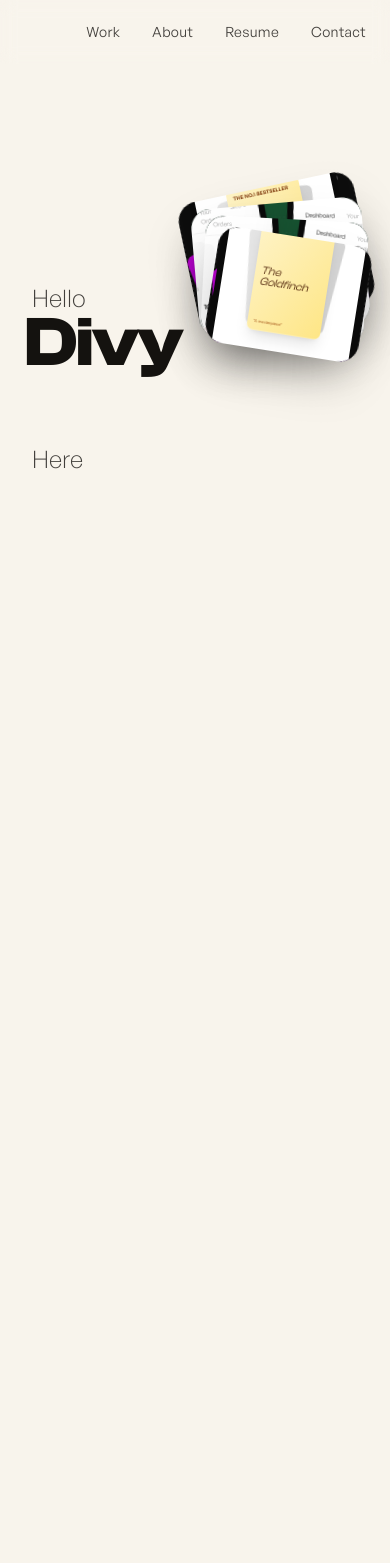
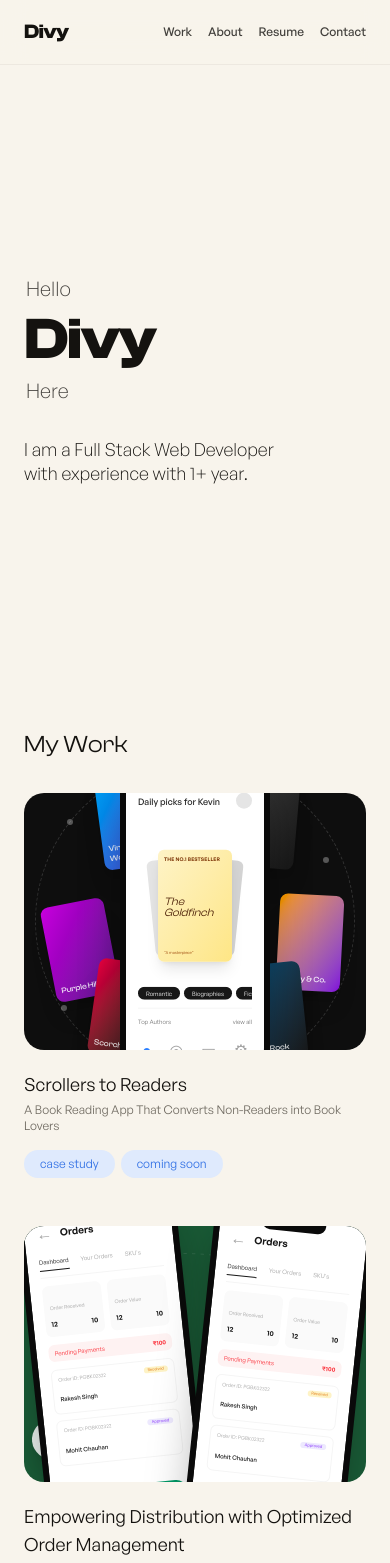
Before and after one commit to Divy1429/PORTFOLIO-NEW, a Next.js app: page / in a window 390 px wide. Shown: the top 1563 px of the page. Built offline with nearby package versions, Linux system fonts and the light colour scheme; a web font is replaced by a local one.

Commit message:
Add: responsiveness to hero section and project section

```diff
--- /dev/null
+++ b/src/components/MobileShell.tsx
@@ -0,0 +1,100 @@
+"use client";
+
+import { projects, type ProjectTag } from "@/data/projects";
+import OrbitScene from "./OrbitScene";
+import DeliveryScene from "./DeliveryScene";
+
+const SCENES = { orbit: OrbitScene, delivery: DeliveryScene } as const;
+
+const TAG_STYLE: Record<ProjectTag["tone"], string> = {
+  blue: "bg-[var(--tag-blue-bg)] text-[var(--tag-blue-fg)]",
+  green: "bg-[var(--tag-green-bg)] text-[var(--tag-green-fg)]",
+};
+
+function Tag({ tag }: { tag: ProjectTag }) {
+  return (
+    <span
+      className={`whitespace-nowrap rounded-full px-4 py-1.5 text-xs font-normal ${TAG_STYLE[tag.tone]}`}
+    >
+      {tag.label}
+    </span>
+  );
+}
+
+export default function MobileShell() {
+  return (
+    <div className="bg-background text-foreground min-h-screen pb-16 pt-16">
+      {/* Mobile Nav */}
+      <header className="fixed inset-x-0 top-0 z-50 bg-[var(--background)]/90 backdrop-blur-md border-b border-foreground/5">
+        <nav className="flex items-center justify-between h-16 px-6">
+          <span className="font-display text-xl font-bold leading-none tracking-tight">
+            Divy
+          </span>
+          <div className="flex gap-4">
+            <a href="#work" className="text-xs font-medium text-foreground/80 hover:text-foreground">Work</a>
+            <a href="#about" className="text-xs font-medium text-foreground/80 hover:text-foreground">About</a>
+            <a href="#resume" className="text-xs font-medium text-foreground/80 hover:text-foreground">Resume</a>
+            <a href="#contact" className="text-xs font-medium text-foreground/80 hover:text-foreground">Contact</a>
+          </div>
+        </nav>
+      </header>
+
+      {/* Mobile Hero */}
+      <section className="flex flex-col justify-center px-6 min-h-[75vh] py-12">
+        <div className="flex flex-col max-w-full">
+          <span className="font-sans text-xl font-light text-foreground/80 ml-0.5">
+            Hello
+          </span>
+          <h1 className="whitespace-nowrap font-display text-[clamp(3.5rem,15vw,6rem)] font-bold leading-[0.85] tracking-[-0.02em] my-3">
+            Divy
+          </h1>
+          <span className="font-sans text-xl font-light text-foreground/80 ml-0.5">
+            Here
+          </span>
+          <p className="mt-8 text-left font-sans text-lg font-light leading-snug text-foreground max-w-md">
+            I am a Full Stack Web Developer <br />with experience with 1+ year.
+          </p>
+        </div>
+      </section>
+
+      {/* Mobile Work Grid */}
+      <section id="work" className="px-6 mt-8">
+        <h2 className="mb-8 font-display text-2xl font-normal">
+          My Work
+        </h2>
+        <div className="flex flex-col gap-12">
+          {projects.map((project) => {
+            const Scene = SCENES[project.variant];
+            const bg =
+              project.theme === "ink"
+                ? "bg-[var(--project-ink-bg)]"
+                : "bg-[var(--project-forest-bg)]";
+
+            return (
+              <div key={project.id} className="flex flex-col">
+                <div className={`relative aspect-[4/3] w-full overflow-hidden rounded-[20px] ${bg}`}>
+                  <Scene />
+                </div>
+                <div className="mt-5 flex flex-wrap items-start justify-between gap-4">
+                  <div className="flex flex-col gap-1">
+                    <h3 className="font-sans text-lg font-normal text-foreground">
+                      {project.title}
+                    </h3>
+                    <p className="font-sans text-xs font-normal text-muted">
+                      {project.subtitle}
+                    </p>
+                  </div>
+                  <div className="flex flex-wrap gap-1.5">
+                    {project.tags.map((tag) => (
+                      <Tag key={tag.label} tag={tag} />
+                    ))}
+                  </div>
+                </div>
+              </div>
+            );
+          })}
+        </div>
+      </section>
+    </div>
+  );
+}
--- a/src/components/Nav.tsx
+++ b/src/components/Nav.tsx
@@ -23,7 +23,6 @@ export default function Nav({
   return (
     <motion.header
       style={{
-        // eslint-disable-next-line react-hooks/rules-of-hooks
         backgroundColor: useTransform(bgOpacity, (v) => `rgba(248, 244, 236, ${v * 0.92})`),
       }}
       className="fixed inset-x-0 top-0 z-50 backdrop-blur-sm"
--- a/src/components/SiteShell.tsx
+++ b/src/components/SiteShell.tsx
@@ -1,16 +1,28 @@
 "use client";
 
-import { useRef } from "react";
+import { useRef, useState, useLayoutEffect } from "react";
 import { useScroll } from "framer-motion";
 import Nav from "./Nav";
 import Hero from "./Hero";
 import FlyingLogo from "./FlyingLogo";
 import FlyingCard from "./FlyingCard";
 import WorkSection from "./WorkSection";
+import MobileShell from "./MobileShell";
 import { projects } from "@/data/projects";
 import { STACK_CONFIG } from "@/data/cardStack";
 
 export default function SiteShell() {
+  const [isMobile, setIsMobile] = useState<boolean | null>(null);
+
+  useLayoutEffect(() => {
+    const handleResize = () => {
+      setIsMobile(window.innerWidth < 640);
+    };
+    handleResize();
+    window.addEventListener("resize", handleResize);
+    return () => window.removeEventListener("resize", handleResize);
+  }, []);
+
   const heroRef = useRef<HTMLElement>(null);
   const headlineRef = useRef<HTMLHeadingElement>(null);
   const logoSlotRef = useRef<HTMLSpanElement>(null);
@@ -26,6 +38,10 @@ export default function SiteShell() {
     target: heroRef,
     offset: ["start start", "end start"],
   });
+
+  if (isMobile === true) {
+    return <MobileShell />;
+  }
 
   return (
     <>
--- a/src/lib/motion.ts
+++ b/src/lib/motion.ts
@@ -1,7 +1,7 @@
 "use client";
 
 import { useMotionValueEvent, type MotionValue } from "framer-motion";
-import { useState } from "react";
+import { useState, useLayoutEffect } from "react";
 
 /**
  * Mirrors a MotionValue's live number into React state.
@@ -13,6 +13,13 @@ import { useState } from "react";
  */
 export default function useProgressNumber(progress: MotionValue<number>) {
   const [value, setValue] = useState(progress.get());
+
+  // Synchronize on mount to ensure we have the correct target-bound scroll progress
+  useLayoutEffect(() => {
+    // eslint-disable-next-line react-hooks/set-state-in-effect
+    setValue(progress.get());
+  }, [progress]);
+
   useMotionValueEvent(progress, "change", setValue);
   return value;
 }
```
